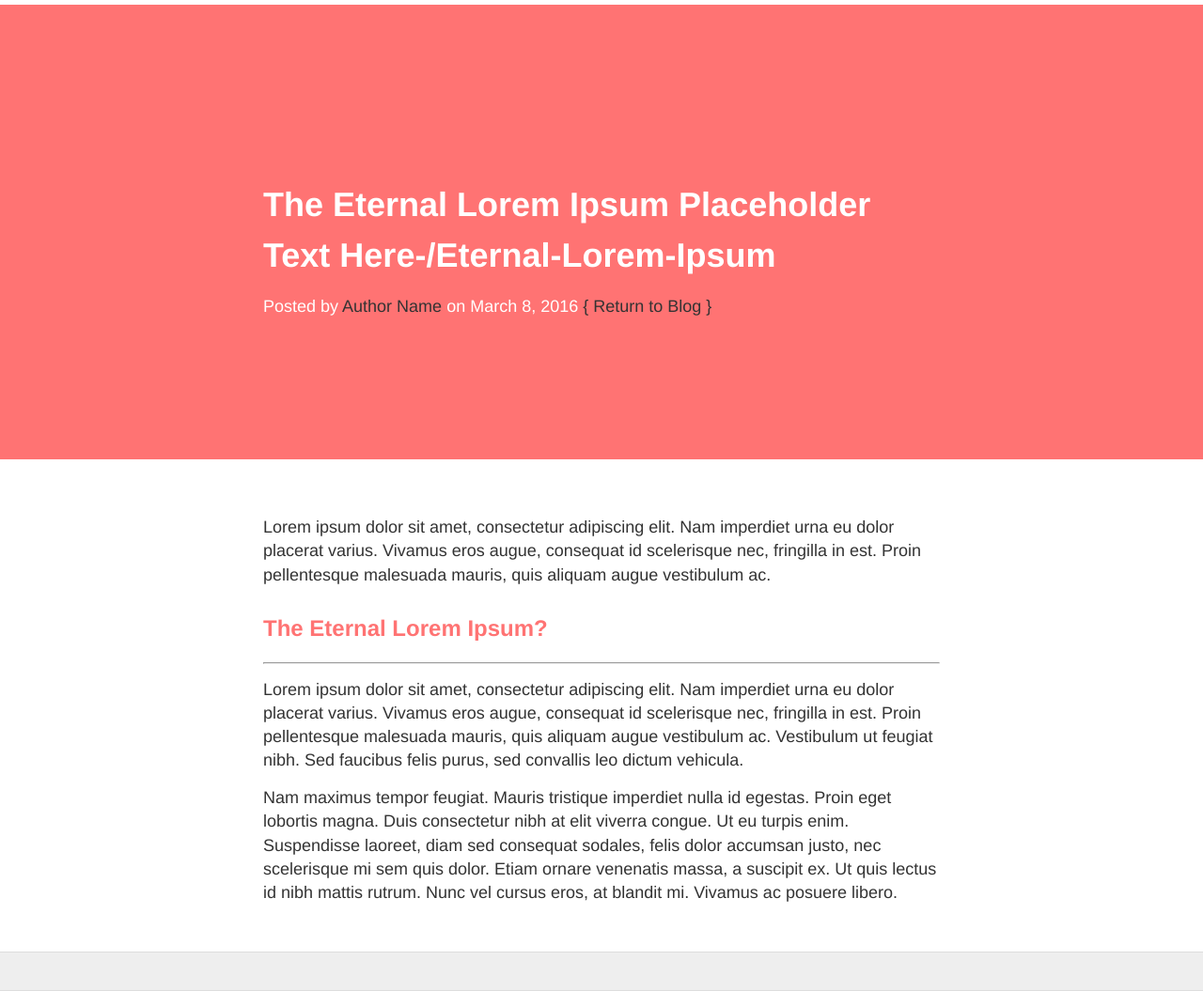
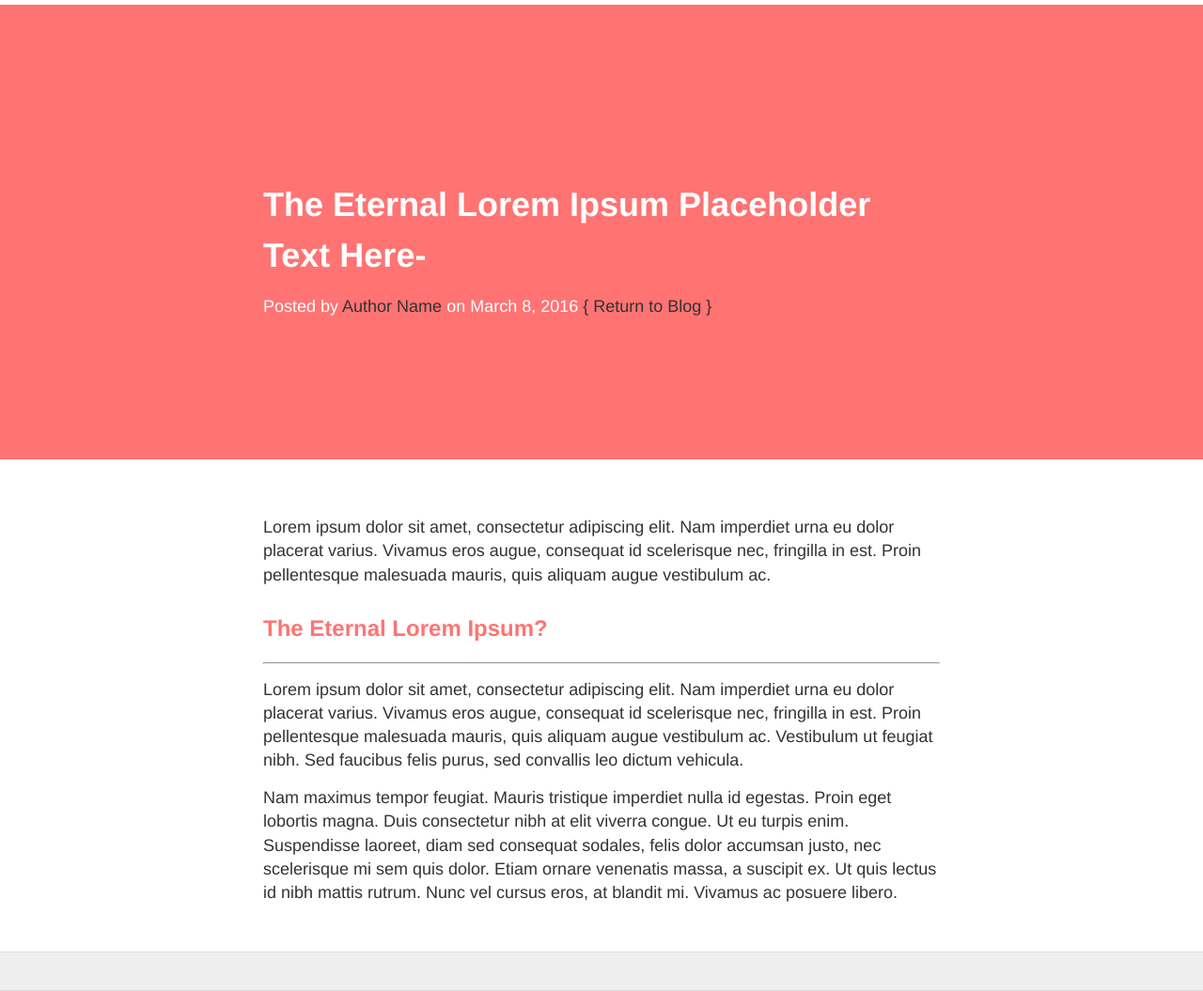
Before and after one commit to zc58778560/zc58778560.github.io, a Jekyll site: the page built from _posts/2016-03-08-Eternal-Lorem-Ipsum.md, in a window 1280 px wide. Shown: the whole page at 94% size. Built offline with Jekyll 4.4.1, drawn with Linux system fonts in a browser that asks for light colours; nearby versions of some CDN libraries.

Commit message:
测试site.baseurl有没有内容

```diff
--- a/_layouts/blog.html
+++ b/_layouts/blog.html
@@ -22,7 +22,7 @@
     <div class="intro-header">
       <div class="container">
         <div class="post-heading">
-            <h1>{{page.title}}-{{page.id}}</h1>
+            <h1>{{page.title}}-{{site.baseurl}}</h1>
             <span class="meta">Posted by <a href="{{ site.baseurl }}/about"> {{page.author}}
             </a> on {{ page.date | date: "%B %e, %Y" }}
             <a href="{{ site.baseurl }}/"> { Return to Blog }</a>
```
